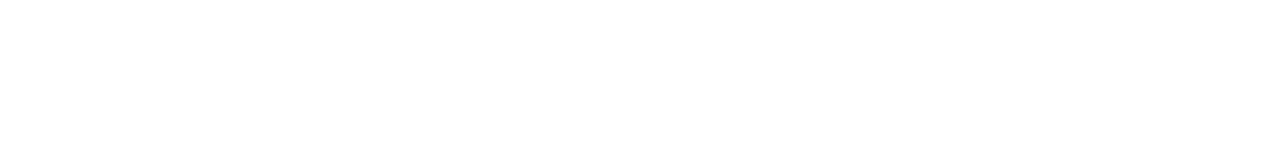
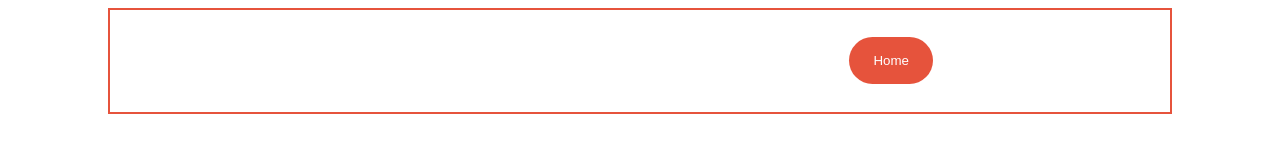
Before and after one commit to Rifatinfo/versatile-responsive-web, a plain HTML site: page index.html in a window 1280 px wide. Drawn offline with Linux system fonts and the light colour scheme.

Commit message:
header complete

```diff
--- a/index.html
+++ b/index.html
@@ -4,10 +4,21 @@
     <meta charset="UTF-8">
     <meta name="viewport" content="width=device-width, initial-scale=1.0">
     <title>versatile-responsive-web</title>
+    <link rel="stylesheet" href="styles/style.css">
 </head>
 <body>
-    <header>
-
+    <header class="bg text header-content border">
+        <div>
+            <h2 class="header-title text">Fitness</h2>
+        </div>
+        <div>
+            <ul class="list-items text">
+                <li class="list-item"><a class="item text" href=""><button class="active-link text">Home</button></a></li>
+                <li class="list-item"><a class="item text" href="">Service</a></li>
+                <li class="list-item"><a class="item text" href="">Contact</a></li>
+                <li class="list-item"><a class="item text" href="">About</a></li>
+            </ul>
+        </div>
     </header>
     <main>
 
--- /dev/null
+++ b/styles/style.css
@@ -0,0 +1,44 @@
+
+
+
+.bg{
+    background-color: linear-gradient(180.00deg, rgb(17, 17, 17),rgba(119, 119, 119, 0) 100%);
+}
+.header-title{
+    color: rgb(230, 83, 60);
+    font-weight: 800;
+    font-size: 2.25rem;
+}
+.text{
+    color: white;
+}
+.header-content{
+    max-width: 1060px;
+    margin: 0 auto;
+    display: flex;
+    justify-content: space-between;
+    align-items: center;
+}
+
+.list-item, .list-items{
+    display: flex;
+    align-items: center;
+    gap : 24px;
+    list-style: none;
+    font-size: 1.125rem;
+    font-weight: 600;
+}
+.item{
+    text-decoration: none;
+    font-size: 1.125rem;
+    font-weight: 600;
+}
+.active-link{
+    padding: 1rem  1.5rem;
+    background-color: rgb(230, 83, 60);
+    border-radius: 2.875rem;
+    border: none;
+}
+.border{
+    border : 2px solid rgb(230, 83, 60);
+}
```
